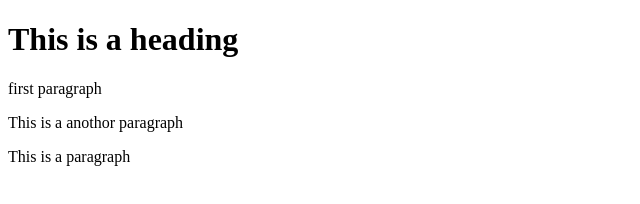
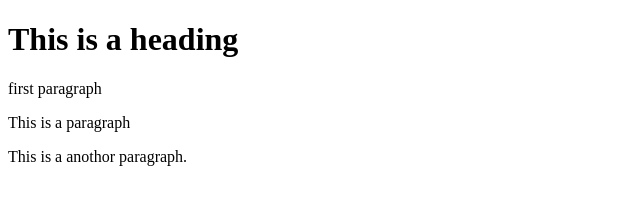
Before and after one commit to VenoMF899/learning-git, a plain HTML site: page index.html in a window 1280 px wide. Shown: the whole page, without its empty margins (0-640 px from the left). Drawn offline with Linux system fonts and the light colour scheme.

Commit message:
moved this is another paragraph to the down

```diff
--- a/index.html
+++ b/index.html
@@ -6,7 +6,7 @@
 <body>
     <h1>This is a heading</h1>
     <p>first paragraph</p>
-    <p>This is a anothor paragraph</p>
     <p>This is a paragraph</p>
+    <p>This is a anothor paragraph.</p>
 </body>
 </html>
```
